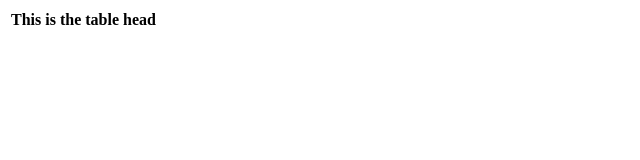
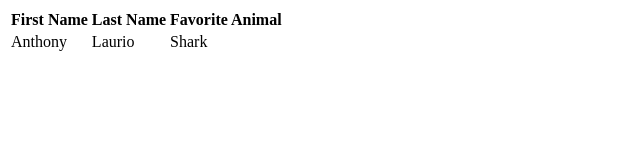
Before and after one commit to AnthonyLaurio/html-exercise, a plain HTML site: page favorites.html in a window 1280 px wide. Shown: the whole page, without its empty margins (0-640 px from the left). Drawn offline with Linux system fonts and the light colour scheme.

Commit message:
Add table information

```diff
--- a/favorites.html
+++ b/favorites.html
@@ -7,9 +7,18 @@
         <table>
             <thead>
                 <tr>
-                    <th>This is the table head</th>
+                    <th>First Name</th>
+                    <th>Last Name</th>
+                    <th>Favorite Animal</th>
                 </tr>
             </thead>
+            <tbody>
+                <tr>
+                    <td>Anthony</td>
+                    <td>Laurio</td>
+                    <td>Shark</td>
+                </tr>
+            </tbody>
         </table>
     </body>
 </html>
```
